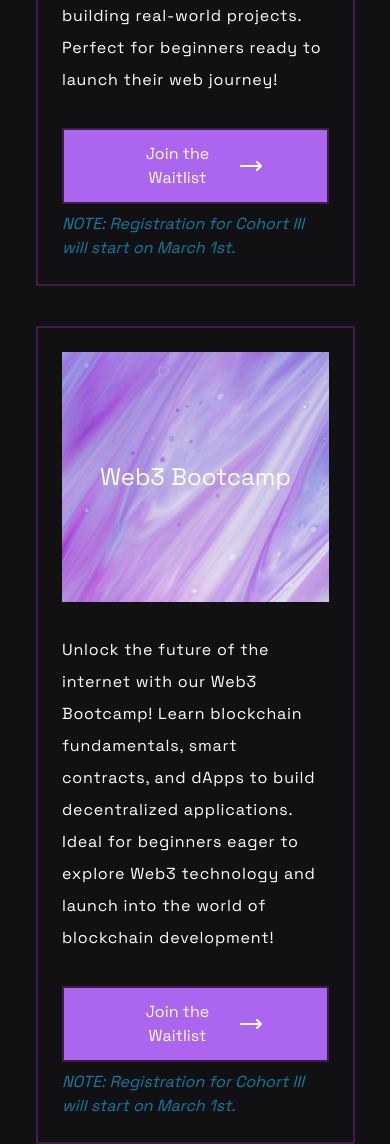
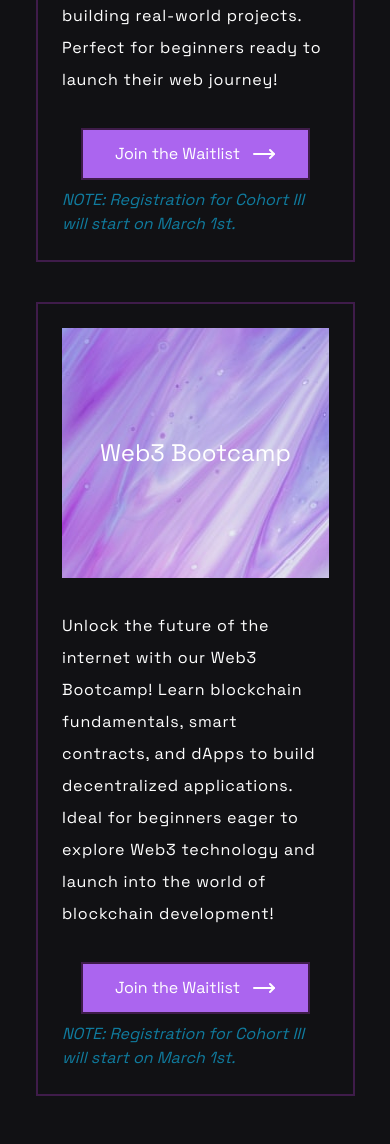
Before and after one commit to marycynthia2020/blockfuse-website, a plain HTML site: page index.html in a window 390 px wide. Shown: the part 2140-3284 px from the top of the page. Drawn offline with Linux system fonts and the light colour scheme; a web font is replaced by a local one.

Commit message:
makes a buton responsive

```diff
--- a/index.html
+++ b/index.html
@@ -146,7 +146,7 @@
                   their web journey!
                 </p>
                 <button
-                  class="mb-2 self-center border-2 border-[#3f1c4a] flex items-center gap-3 py-3 px-16 bg-[#ab65ef] mt-8 md:mt-36"
+                  class="mb-2 self-center border-2 border-[#3f1c4a] flex items-center gap-3 py-3 px-8 bg-[#ab65ef] mt-8 md:mt-36"
                 >
                   Join the Waitlist
                   <img src="/images/apply.svg" alt="" />
@@ -172,7 +172,7 @@
                   blockchain development!
                 </p>
                 <button
-                  class="mb-2 self-center border-2 border-[#3f1c4a] flex items-center gap-3 py-3 px-16 bg-[#ab65ef] mt-8 md:mt-36"
+                  class="mb-2 self-center border-2 border-[#3f1c4a] flex items-center gap-3 py-3 px-8 bg-[#ab65ef] mt-8 md:mt-36"
                 >
                   Join the Waitlist
                   <img src="/images/apply.svg" alt="" />
```
Also changed, not shown: dist/style.css.
